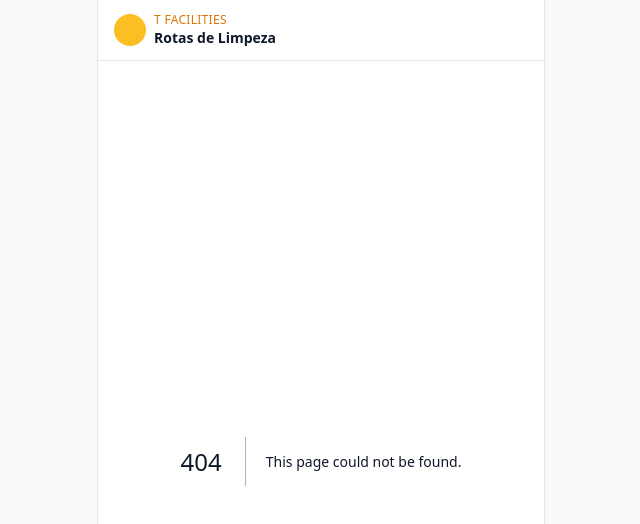
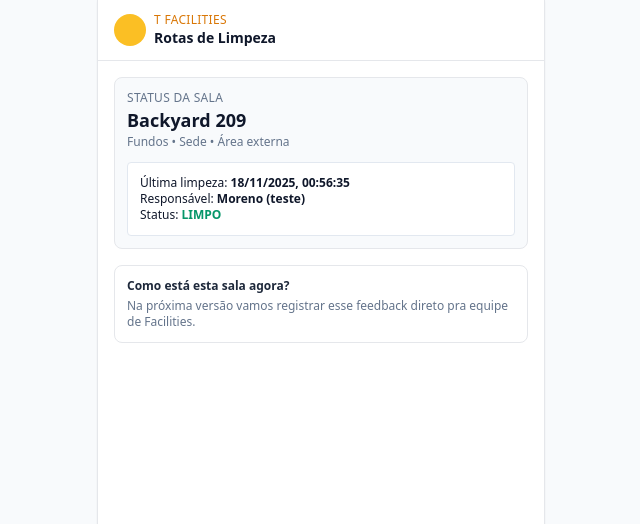
Before and after one commit to morenotgroup/t-facilities-rotas, a Next.js app: page /sala/backyard-209 in a window 1280 px wide. Before the commit this address had no page. Shown: the top 524 px of the page, without its empty margins (319-959 px from the left). Built offline with nearby package versions, Linux system fonts and the light colour scheme.

Commit message:
Create SalaStatusPage component for room status display

```diff
--- /dev/null
+++ b/app/sala/[slug]/page.tsx
@@ -0,0 +1,78 @@
+import { ambientes, ultimoStatusPorAmbiente } from '@/app/data'
+
+type Props = {
+  params: { slug: string }
+}
+
+export default function SalaStatusPage({ params }: Props) {
+  const { slug } = params
+
+  const ambiente = ambientes.find((a) => a.slug === slug)
+
+  if (!ambiente) {
+    return (
+      <div className="p-4">
+        <p className="text-sm text-red-600">
+          Sala não encontrada. Verifique se o QR Code está correto.
+        </p>
+      </div>
+    )
+  }
+
+  const statusInfo = ultimoStatusPorAmbiente[ambiente.id]
+
+  return (
+    <div className="flex flex-col gap-4 p-4">
+      <section className="rounded-lg border bg-slate-50 p-3">
+        <p className="text-xs uppercase tracking-wide text-slate-500">Status da sala</p>
+        <p className="text-lg font-semibold text-slate-900">{ambiente.nome}</p>
+        <p className="text-xs text-slate-500">
+          {ambiente.andar} • {ambiente.bloco} • {ambiente.tipo}
+        </p>
+
+        {statusInfo ? (
+          <div className="mt-3 rounded border border-slate-200 bg-white p-3 text-xs">
+            <p>
+              Última limpeza:{' '}
+              <span className="font-semibold">
+                {new Date(statusInfo.dataHoraISO).toLocaleString('pt-BR')}
+              </span>
+            </p>
+            <p>
+              Responsável:{' '}
+              <span className="font-semibold">{statusInfo.responsavel}</span>
+            </p>
+            <p>
+              Status:{' '}
+              <span
+                className={
+                  statusInfo.status === 'LIMPO'
+                    ? 'font-semibold text-emerald-600'
+                    : statusInfo.status === 'PENDENTE'
+                      ? 'font-semibold text-amber-600'
+                      : 'font-semibold text-slate-700'
+                }
+              >
+                {statusInfo.status}
+              </span>
+            </p>
+            {statusInfo.observacoes && (
+              <p className="mt-1 text-slate-600">Obs: {statusInfo.observacoes}</p>
+            )}
+          </div>
+        ) : (
+          <p className="mt-3 text-xs text-slate-500">
+            Nenhum registro de limpeza encontrado ainda.
+          </p>
+        )}
+      </section>
+
+      <section className="rounded-lg border bg-white p-3 text-xs">
+        <p className="font-semibold text-slate-800">Como está esta sala agora?</p>
+        <p className="mt-1 text-slate-500">
+          Na próxima versão vamos registrar esse feedback direto pra equipe de Facilities.
+        </p>
+      </section>
+    </div>
+  )
+}
```
